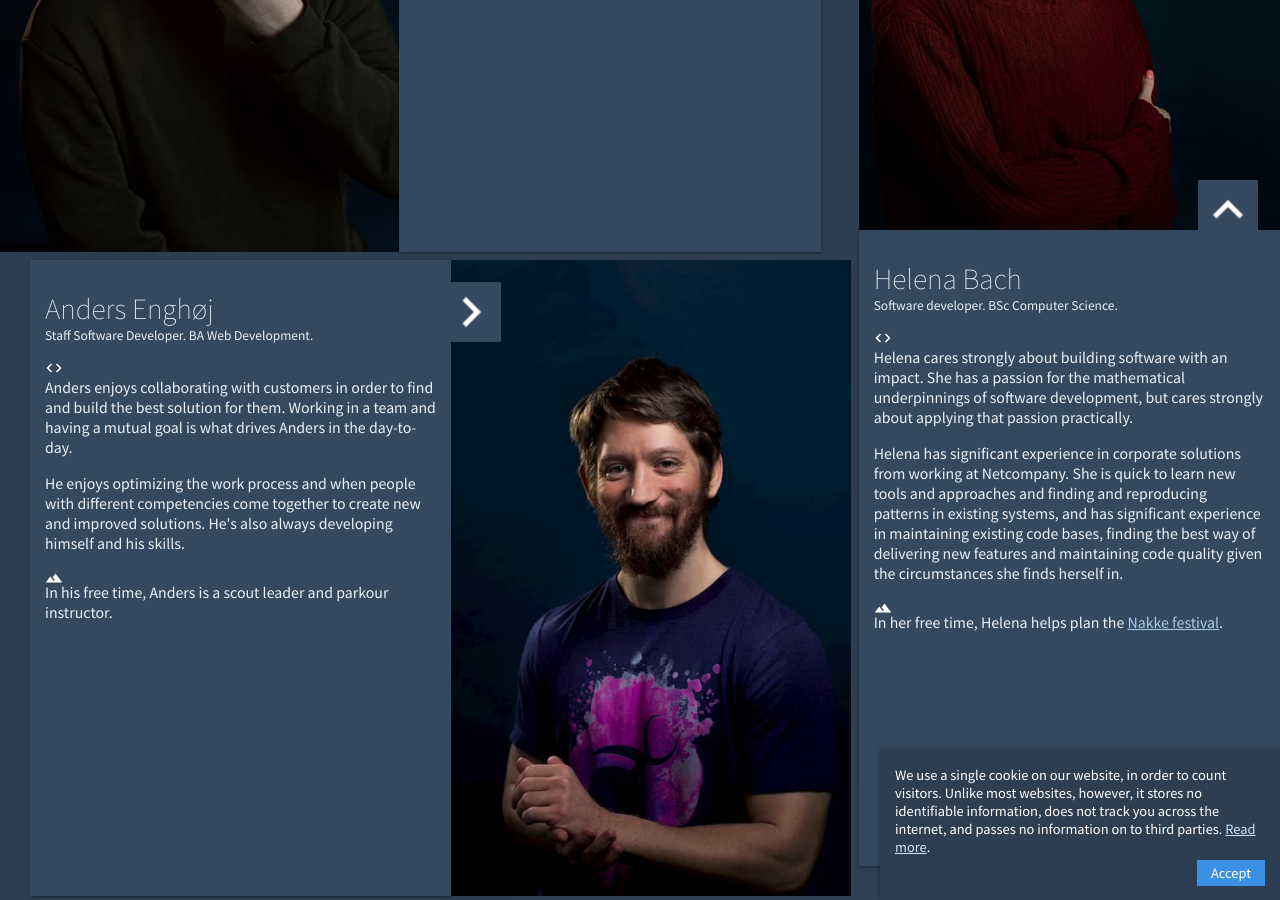
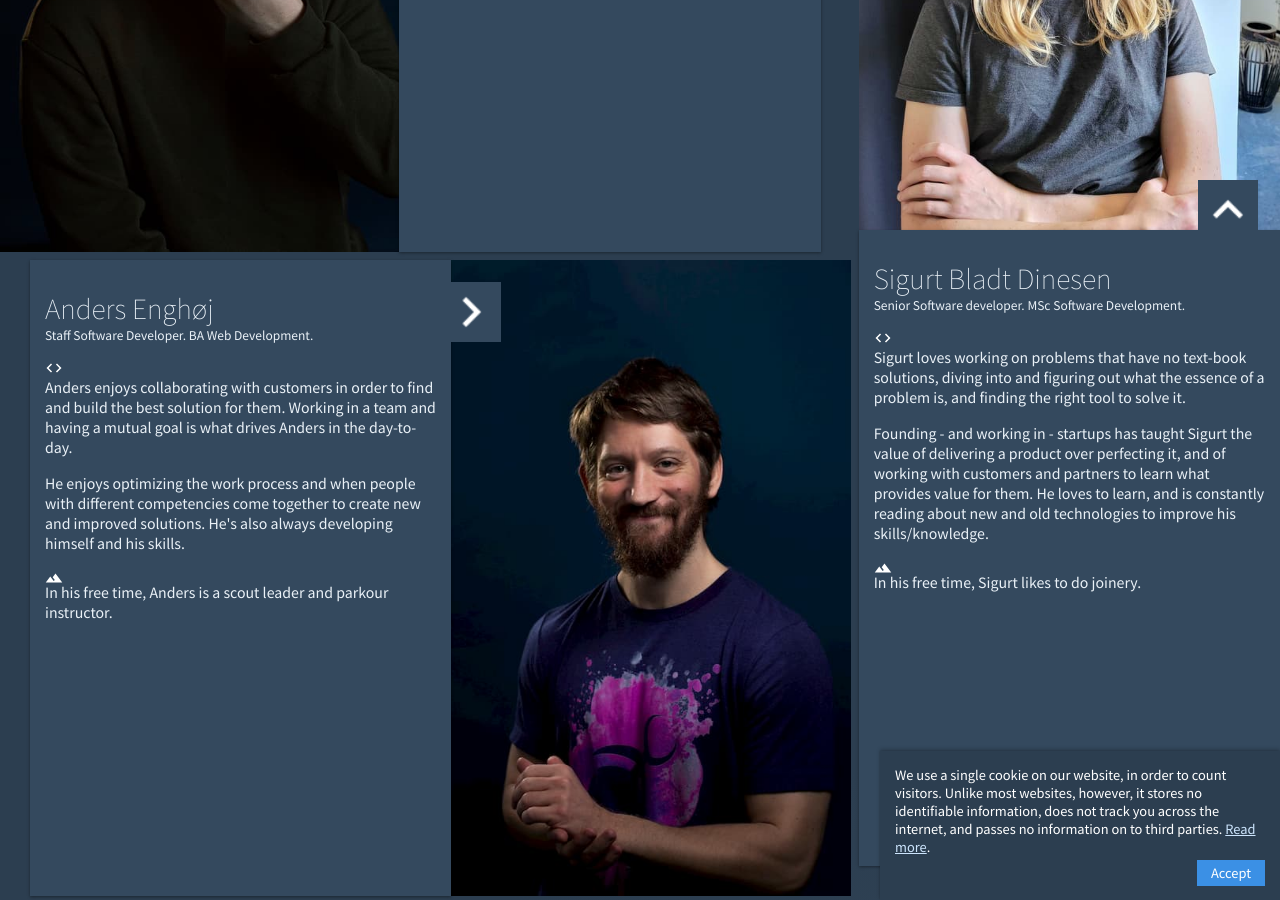
Before and after one commit to derangeddk/deranged.dk, a Jekyll site: the page built from the-team/index.html, in a window 1280 px wide and 900 px high, scrolled down 985 px. Built offline with Jekyll 4.4.1, drawn with Linux system fonts in a browser that asks for light colours.

Commit message:
added sigurt dinesen to the team and removed helena bach

```diff
--- a/index.html
+++ b/index.html
@@ -159,7 +159,7 @@ title: Let's start building your software ➟ deranged
         </div>
         <div class="team-photos">
             <div><img src="/img/people/asbjoern-thegler-thumb.jpg"></div>
-            <div><img src="/img/people/helena-bach-thumb.jpg"></div>
+            <div><img src="/img/people/sigurt-dinesen-thumb.jpg"></div>
             <div><img src="/img/people/haidar-thump.jpg"></div>
             <div><img src="/img/people/philip-dein-thumb.jpg"></div>
             <div><img src="/img/people/anders-thumb.jpg"></div>
--- a/the-team/index.html
+++ b/the-team/index.html
@@ -672,33 +672,29 @@ title: 'the Team ↳↷↷ deranged'
         </div>
     </div>
     <div class="person-image person-lg-col-2 person-md-col-2 person-sm-col-3">
-        <img src="/img/people/helena-bach.jpg">
+        <img src="/img/people/sigurt-dinesen.jpg">
     </div>
     <div
         class="person person-lg-col-3 person-lg-row-2 person-lg-scoot-left person-md-col-1 person-md-scoot-right person-sm-col-3 person-sm-scoot-up person-xs-scoot-left">
         <div class="person-name">
-            <h2>Helena Bach</h2>
-            <div class="person-title">Software developer. BSc Computer Science.</div>
+            <h2>Sigurt Bladt Dinesen</h2>
+            <div class="person-title">Senior Software developer. MSc Software Development.</div>
         </div>
         <div class="person-about">
             <p>
-                Helena cares strongly about building software with an impact.
-                She has a passion for the mathematical underpinnings of software development, but cares strongly about
-                applying that passion practically.
+                Sigurt loves working on problems that have no text-book solutions, diving into and figuring
+                out what the essence of a problem is, and finding the right tool to solve it.
             </p>
             <p>
-                Helena has significant experience in corporate solutions from working at Netcompany.
-                She is quick to learn new tools and approaches and finding and reproducing patterns in existing systems,
-                and has significant experience in maintaining existing code bases, finding the best way of delivering
-                new features and maintaining code quality given the circumstances she finds herself in.
+                Founding - and working in - startups has taught Sigurt the value of
+                delivering a product over perfecting it, and of working with customers
+                and partners to learn what provides value for them. He loves to learn,
+                and is constantly reading about new and old technologies to improve his
+                skills/knowledge.
             </p>
         </div>
         <div class="person-free-time">
-            In her free time, Helena helps plan the <a href="http://nakkefestival.dk" target="_blank"
-                rel="noopener">Nakke festival</a>.
-        </div>
-        <div class="person-previous-experience">
-            Previously at Netcompany.
+            In his free time, Sigurt likes to do joinery.
         </div>
     </div>
     <div class="person-image person-lg-col-1 person-md-col-3 person-sm-col-3 person-xs-col-2">
```
Also changed, not shown: img/people/sigurt-dinesen-thumb.jpg (added), img/people/sigurt-dinesen.jpg (added).
